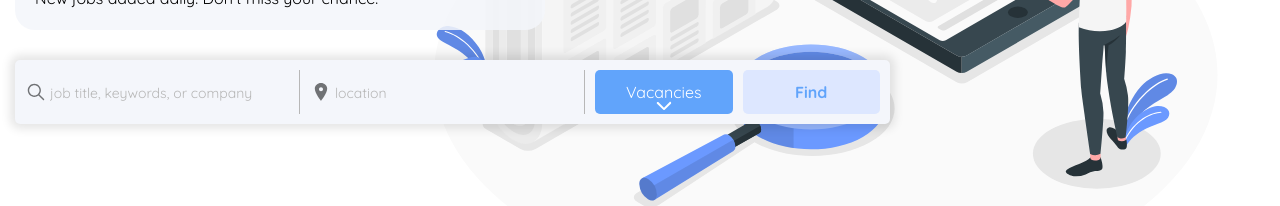
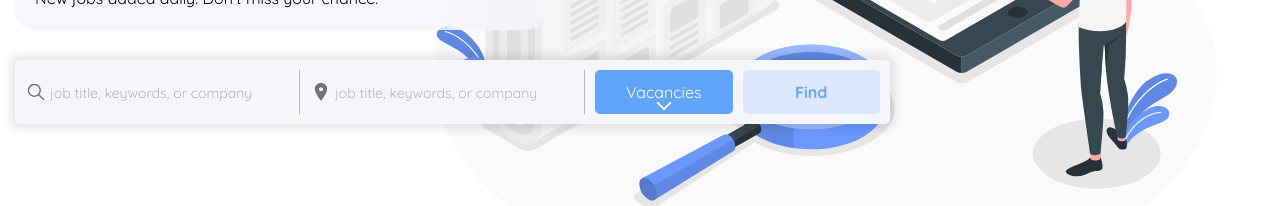
Before and after one commit to aslankhetagurov/Workio, a React (Vite) app: page / in a window 1280 px wide. Shown: the part 544-750 px from the top of the page. Built offline with nearby package versions, Linux system fonts and the light colour scheme; no server answers; the database is empty.

Commit message:
Refactor HeroSearchForm to use LocationInput component

```diff
--- a/src/modules/HeroSection/components/HeroSearchForm/HeroSearchForm.tsx
+++ b/src/modules/HeroSection/components/HeroSearchForm/HeroSearchForm.tsx
@@ -1,16 +1,10 @@
 import { SubmitHandler, useForm } from 'react-hook-form';
-import { IoIosSearch, IoIosArrowDown, IoIosPin } from 'react-icons/io';
+import { IoIosSearch, IoIosArrowDown } from 'react-icons/io';
 import { useNavigate } from 'react-router-dom';
 
 import PrimaryButton from '@/shared/UI/PrimaryButton/PrimaryButton';
-import { useDebouncedWatch } from '@/shared/hooks/useDebouncedWatch';
-import { TProfessionsType } from '@/shared/consts/professions';
-import {
-    ILocationItem,
-    TLocationApiResponse,
-    useGetLocationsQuery,
-} from '@/store/api/locationApi';
 import ProfessionInput from '@/shared/UI/ProfessionInput/ProfessionInput';
+import LocationInput from '@/shared/components/LocationInput/LocationInput';
 import styles from './HeroSearchForm.module.scss';
 
 interface IHeroSearchForm {
@@ -38,59 +32,7 @@ const HeroSearchForm = () => {
         navigate(`/${select.toLowerCase()}?${params.toString()}`);
     };
 
-    const locationInput = watch('locationInput');
     const select = watch('select');
-    const debouncedLocation = useDebouncedWatch(locationInput, 300);
-
-    const { data: locationList } = useGetLocationsQuery(debouncedLocation, {
-        skip: !debouncedLocation,
-    });
-
-    const isEquallyLocation =
-        !!locationList?.length && debouncedLocation
-            ? locationList[0].display_place.toLowerCase().trim() ===
-              debouncedLocation.toLowerCase().trim()
-            : null;
-
-    const handleSetValue = (field: THeroSearchFormKeys, item: string) => {
-        setValue(field, item);
-    };
-
-    const renderDropDownItems = (
-        items: TProfessionsType[] | TLocationApiResponse
-    ) => {
-        return (
-            <ul className={styles['form__dropdown-list']} role="listbox">
-                {items
-                    .slice(0, 5)
-                    .map((item: TProfessionsType | ILocationItem, i) => {
-                        const itemValue =
-                            typeof item === 'string'
-                                ? item
-                                : item.display_place;
-                        const field =
-                            typeof item === 'string'
-                                ? 'jobOrCompanyInput'
-                                : 'locationInput';
-                        return (
-                            <li
-                                className={styles['form__dropdown-item']}
-                                key={itemValue + i}
-                                role="option"
-                            >
-                                <PrimaryButton
-                                    label={itemValue}
-                                    ariaLabel={itemValue}
-                                    onClick={() =>
-                                        handleSetValue(field, itemValue)
-                                    }
-                                />
-                            </li>
-                        );
-                    })}
-            </ul>
-        );
-    };
 
     return (
         <form className={styles.form} onSubmit={handleSubmit(onSubmit)}>
@@ -117,25 +59,15 @@ const HeroSearchForm = () => {
                 />
             )}
 
-            <label className={styles.form__label}>
-                <IoIosPin className={styles.form__icon} />
-
-                <input
-                    className={styles.form__input}
-                    placeholder="location"
-                    {...register('locationInput')}
-                    aria-expanded={
-                        !!locationList?.length &&
-                        !!locationInput &&
-                        !isEquallyLocation
-                    }
-                />
-
-                {!!locationList?.length &&
-                    locationInput &&
-                    !isEquallyLocation &&
-                    renderDropDownItems(locationList)}
-            </label>
+            <LocationInput<IHeroSearchForm>
+                register={register}
+                setValue={setValue}
+                watch={watch}
+                customLabelClass={styles.form__label}
+                customInputClass={styles.form__input}
+                placeholder="job title, keywords, or company"
+                name="locationInput"
+            />
 
             <label className={styles['form__select-label']}>
                 <select className={styles.form__select} {...register('select')}>
```
